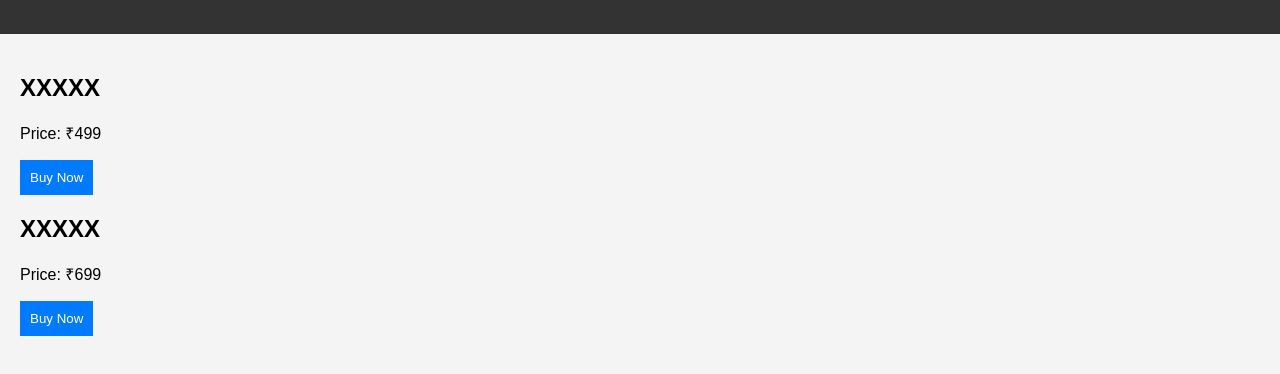
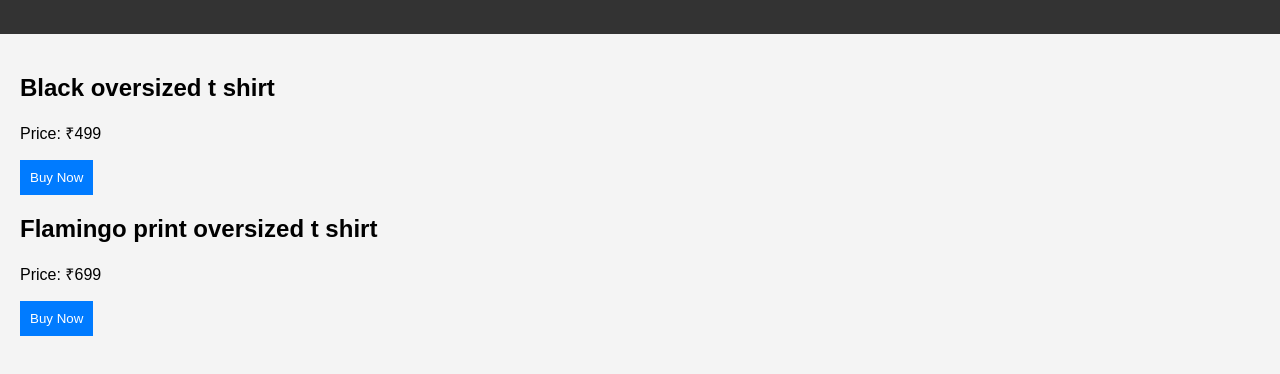
Before and after one commit to Aneziaaa/trendyteez, a plain HTML site: page index.html in a window 1280 px wide. Shown: the part 76-450 px from the top of the page. Drawn offline with Linux system fonts and the light colour scheme.

Commit message:
Update index.html

```diff
--- a/index.html
+++ b/index.html
@@ -10,7 +10,7 @@
     window.dataLayer = window.dataLayer || [];
     function gtag(){dataLayer.push(arguments);}
     gtag('js', new Date());
-    gtag('config', 'G-XXXXXXXXXX');
+    gtag('config', 'G-EJKNS3EJEV');
   </script>
 
   <style>
@@ -51,12 +51,12 @@
 </header>
 <div class="container">
   <div class="XXXX">
-    <h2>XXXXX</h2>
+    <h2>Black oversized t shirt</h2>
     <p>Price: ₹499</p>
     <button onclick="trackClick()">Buy Now</button>
   </div>
   <div class="XXXX">
-    <h2>XXXXX </h2>
+    <h2>Flamingo print oversized t shirt </h2>
     <p>Price: ₹699</p>
     <button onclick="trackClick()">Buy Now</button>
   </div>
```
